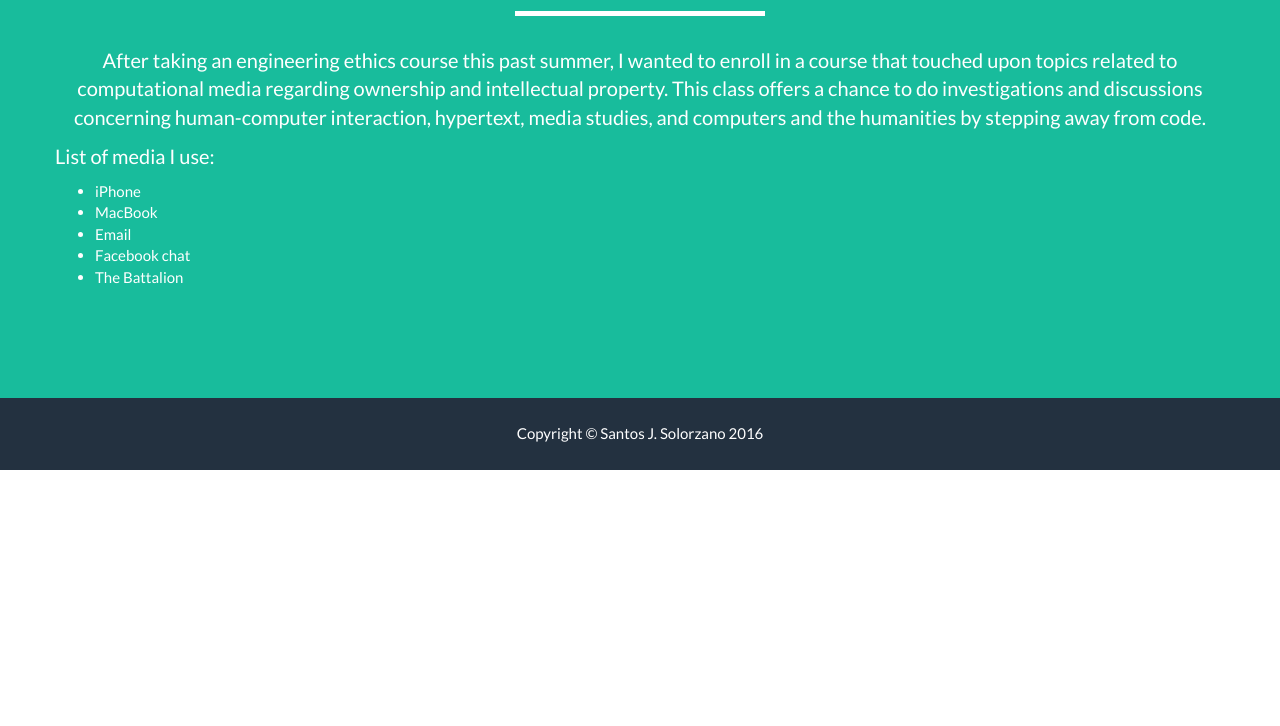
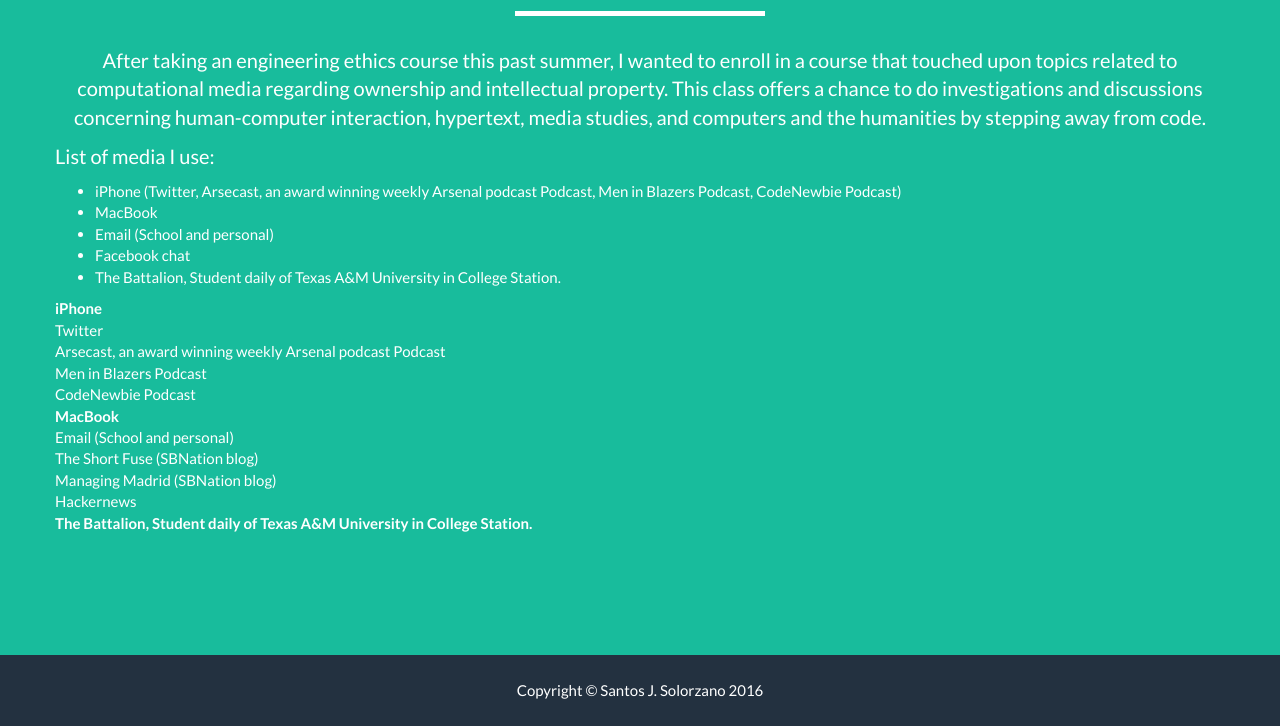
Before and after one commit to santos22/445, a plain HTML site: page index.html in a window 1280 px wide. Shown: the part 671-1397 px from the top of the page. Before the commit the page ends 1141 px from the top, so only its background shows below. Drawn offline with nearby package versions, Linux system fonts and the light colour scheme.

Commit message:
testing out lists

```diff
--- a/index.html
+++ b/index.html
@@ -85,12 +85,26 @@
             <div align="left" class="row">
                 <p>List of media I use:</p>
                 <ul>
-                    <li>iPhone</li>
+                    <li>iPhone (Twitter, Arsecast, an award winning weekly Arsenal podcast Podcast, Men in Blazers Podcast, CodeNewbie Podcast)</li>
                     <li>MacBook</li>
-                    <li>Email</li>
+                    <li>Email (School and personal)</li>
                     <li>Facebook chat</li>
-                    <li>The Battalion</li>
+                    <li>The Battalion, Student daily of Texas A&M University in College Station.</li>
                 </ul>
+
+                 <dl>
+                  <dt>iPhone</dt>
+                  <dd>Twitter</dd>
+                  <dd>Arsecast, an award winning weekly Arsenal podcast Podcast</dd>
+                  <dd>Men in Blazers Podcast</dd>
+                  <dd>CodeNewbie Podcast</dd>
+                  <dt>MacBook</dt>
+                  <dd>Email (School and personal)</dd>
+                  <dd>The Short Fuse (SBNation blog)</dd>
+                  <dd>Managing Madrid (SBNation blog)</dd>
+                  <dd>Hackernews</dd>
+                  <dt>The Battalion, Student daily of Texas A&M University in College Station.</dt>
+                </dl>
             </div>
         </div>
     </header>
```
